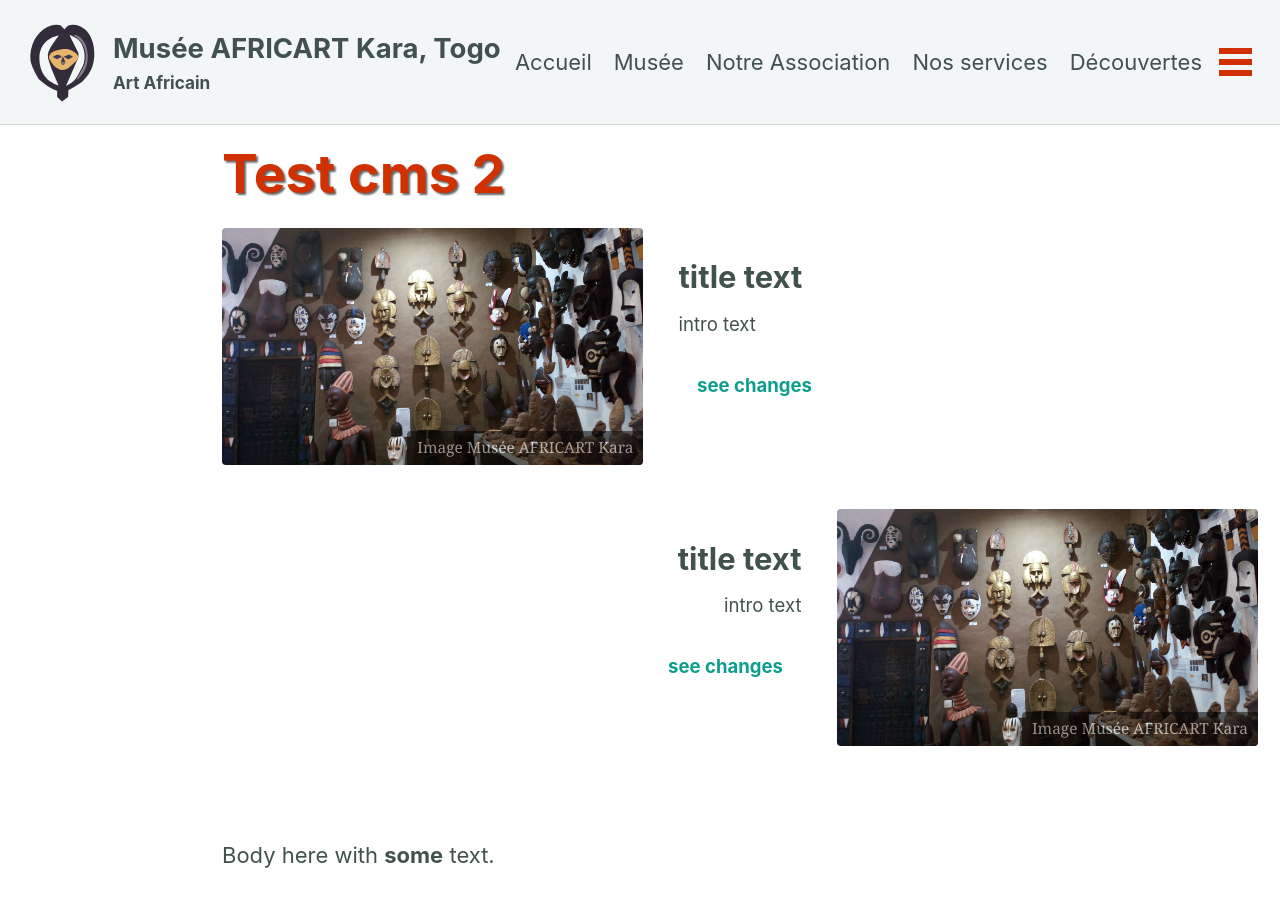
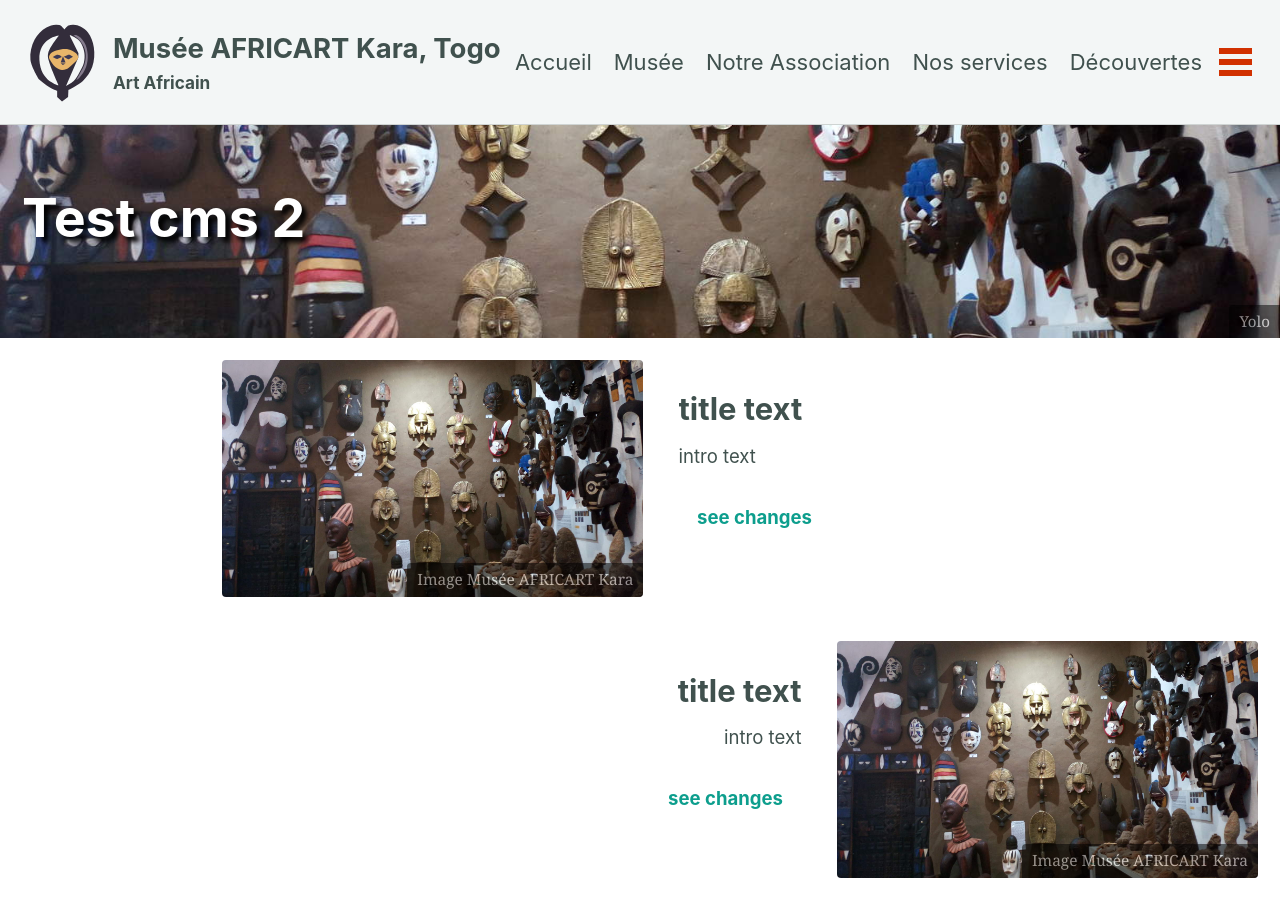
Before and after one commit to africart/musee-africart-togo.com, a Jekyll site: the page built from _pages/test-cms-2.md, in a window 1280 px wide and 900 px high. Built offline with Jekyll 4.4.1, drawn with Linux system fonts in a browser that asks for light colours; a script that is not in the unit is left out.

Commit message:
Update Pages “test-cms-2”

```diff
--- a/_pages/test-cms-2.md
+++ b/_pages/test-cms-2.md
@@ -2,6 +2,9 @@
 title: Test cms 2
 sitemap: false
 permalink: /t2
+header:
+  caption: Yolo
+  overlay_image: /img/masques-musee-africart-kara-togo-splash-1600x900.jpg
 features:
   - alt: alt text
     btn_class: yoolo
```
